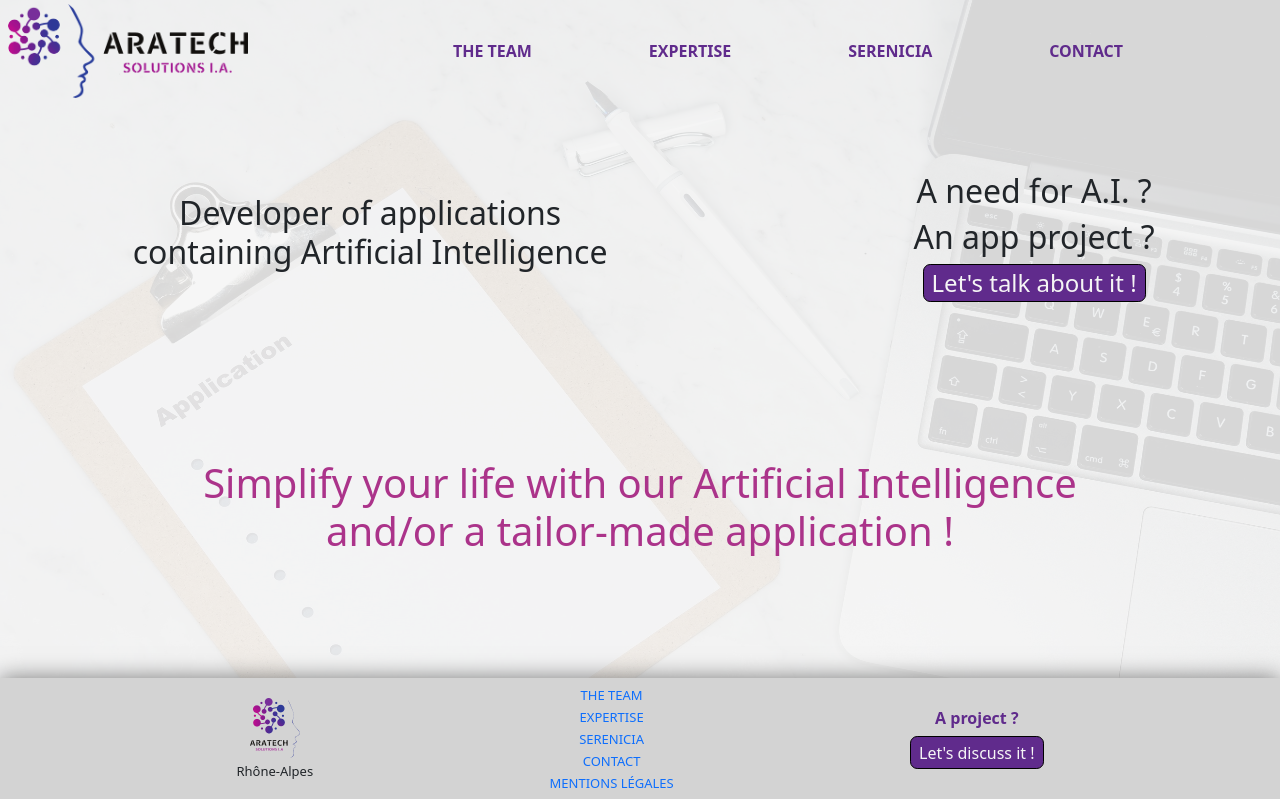
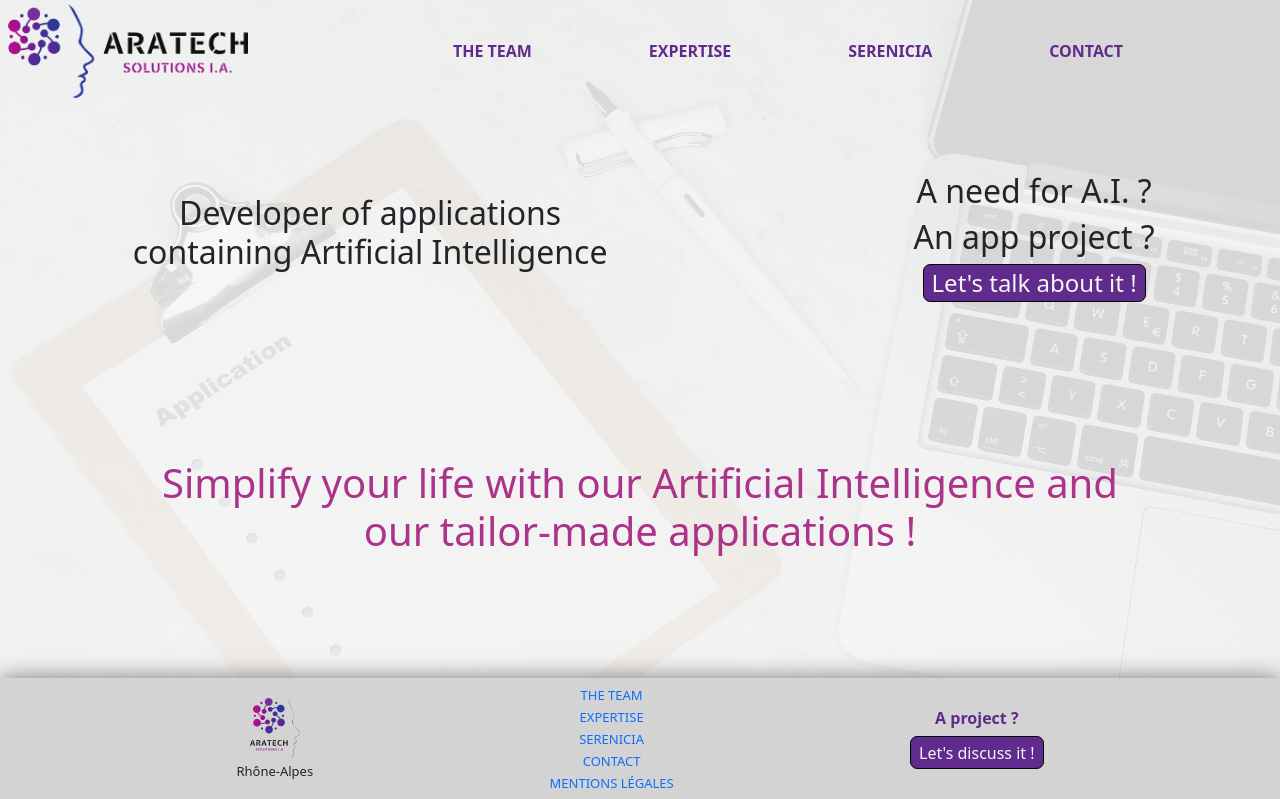
Before and after one commit to Aratech-IA/Aratech, a Django app: page / in a window 1280 px wide. Shown: the top 799 px of the page. Run offline with Django 4.2, Linux system fonts and the light colour scheme; style sheets or scripts are compiled from the project's sources; some libraries are stand-ins or nearby versions.

Commit message:
Modification phrase d'accroche

```diff
--- a/app0_base/templates/app0_base/index.html
+++ b/app0_base/templates/app0_base/index.html
@@ -28,7 +28,7 @@
     </div>
 
     <div class="hauteur2 w-75 d-flex justify-content-center align-items-center mx-auto text-center">
-        <h1 class="text2 pink">{% trans "Simplify your life with our Artificial Intelligence and/or a tailor-made application" %} !</h1>
+        <h1 class="text2 pink">{% trans "Simplify your life with our Artificial Intelligence and our tailor-made applications" %} !</h1>
     </div>
 
 </div>
```
Also changed, not shown: locale/fr/LC_MESSAGES/django.po, 1 other file.
